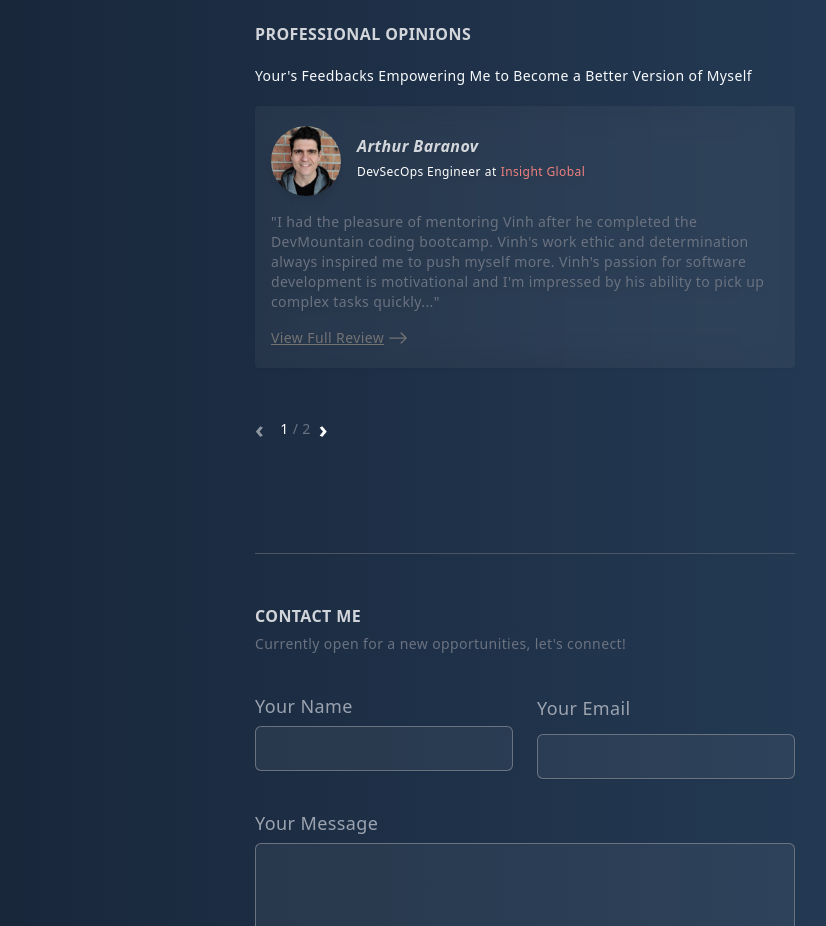
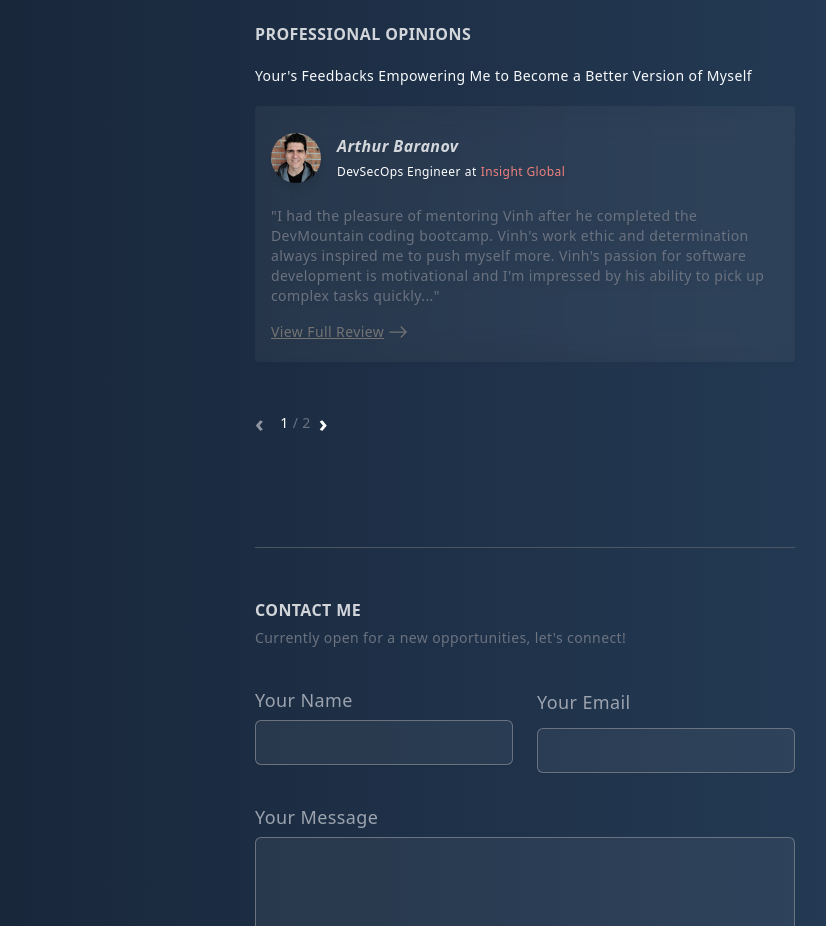
Before and after one commit to vinhnguyendev/portfolio-next-js, a Next.js app: page / in a window 1280 px wide. Shown: the part 3180-4106 px from the top of the page, without its empty margins (385-1211 px from the left). Built offline with nearby package versions, Linux system fonts and the light colour scheme.

Commit message:
fix minor bug with testimonial avatar

```diff
--- a/components/testimonial/header.js
+++ b/components/testimonial/header.js
@@ -2,7 +2,7 @@ import React from 'react'
 
 export default function SliderHeader() {
   return (
-    <div className='text-center lg:text-left'>
+    <div className='text-left'>
         <h3 className='uppercase'>Professional Opinions</h3>
         <p className="my-5  text-slate-50 font-normal dark:text-slate-200">Your's Feedbacks Empowering Me to Become a Better Version of Myself</p>
     </div>
--- a/components/testimonial/slider.js
+++ b/components/testimonial/slider.js
@@ -20,7 +20,7 @@ const testimonials = [
     role: "Co-Founder",
     company: "Clingstone",
     text: "Vinh is an extremely talented individual and an asset to any development team. He excels in his ability to think creatively and come up with unique, efficient solutions for any problem. His attention to detail is unmatched, and his work ethic is second-to-none",
-  }
+  },
 ];
 
 export default function TestimonialSlider() {
@@ -41,14 +41,16 @@ export default function TestimonialSlider() {
     <div className="testimonial-slider flex flex-col justify-end lg:w-[50%]">
       <SliderHeader />
       <div className="testimonial text-start mb-8 py-5 px-4  bg-white bg-opacity-5 backdrop-blur-lg rounded drop-shadow-lg">
-        <div className="flex gap-2">
-          <Image
-            className="rounded-full"
-            src={imagePath}
-            height={70}
-            width={70}
-            alt={testimonials[currentTestimonial].name}
-          />
+        <div className="flex gap-2 ">
+          <div className="flex">
+            <Image
+              className="rounded-full h-[50px] w--[50px] m-auto"
+              src={imagePath}
+              height="50"
+              width="50"
+              alt={testimonials[currentTestimonial].name}
+            />
+          </div>
           <div className="p-2">
             <h5 className="testimonial-name italic">
               {testimonials[currentTestimonial].name}
@@ -90,7 +92,13 @@ export default function TestimonialSlider() {
           <div className="flex">
             <p className="text-white">{testimonials[currentTestimonial].id}</p>
             <p className="px-1">/</p>
-            <p className={testimonials[currentTestimonial].id == testimonials.length? "text-white" : ""} >
+            <p
+              className={
+                testimonials[currentTestimonial].id == testimonials.length
+                  ? "text-white"
+                  : ""
+              }
+            >
               {testimonials.length}
             </p>
           </div>
```
